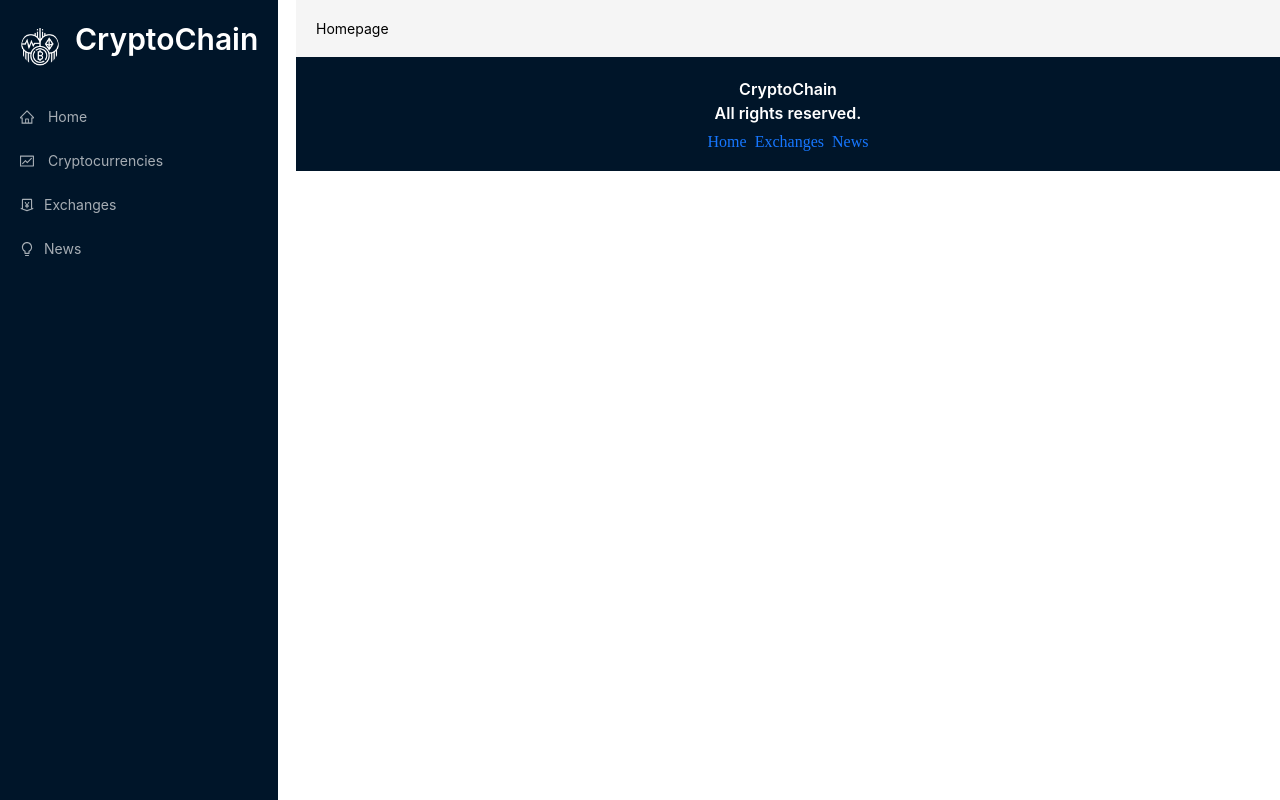
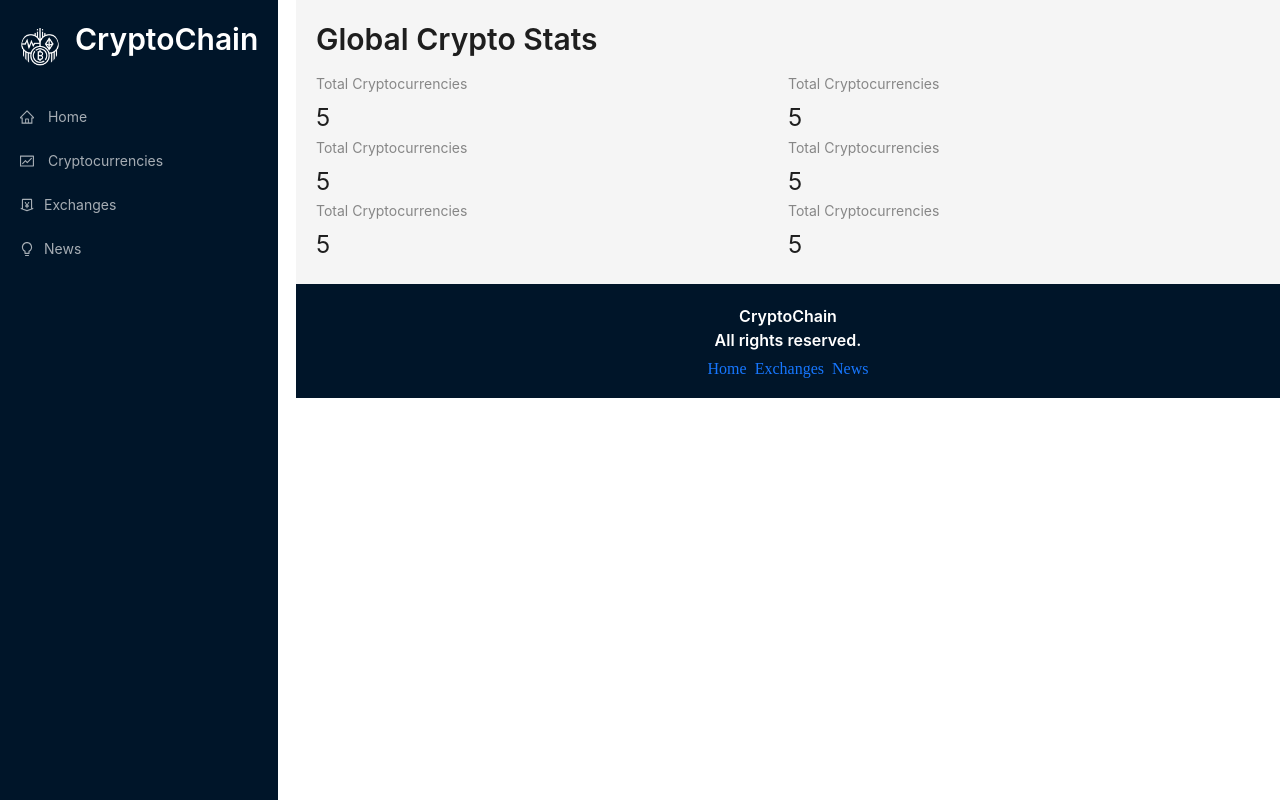
Before and after one commit to AshishOdedra/cryptochain, a React (Create React App) app: page / in a window 1280 px wide. Built offline with nearby package versions, Linux system fonts and the light colour scheme.

Commit message:
Made Homepage.jsx

```diff
--- a/src/components/Homepage.jsx
+++ b/src/components/Homepage.jsx
@@ -1,10 +1,23 @@
 import React from "react";
+import millify from "millify";
+import {Typography,Row,Col,Statistic} from  "antd";
+import {Link} from "react-router-dom";
+const {Title}   = Typography;
 
 const Homepage = () =>{
     return (
-        <div>
-            Homepage
-        </div>
+        <>
+        <Title level={2} className="heading">Global Crypto Stats</Title>
+        <Row>
+            <Col span={12}><Statistic title="Total Cryptocurrencies" value="5"/></Col>
+            <Col span={12}><Statistic title="Total Cryptocurrencies" value="5"/></Col>
+            <Col span={12}><Statistic title="Total Cryptocurrencies" value="5"/></Col>
+            <Col span={12}><Statistic title="Total Cryptocurrencies" value="5"/></Col>
+            <Col span={12}><Statistic title="Total Cryptocurrencies" value="5"/></Col>
+            <Col span={12}><Statistic title="Total Cryptocurrencies" value="5"/></Col>
+
+        </Row>
+        </>
     )
 }
 
```
